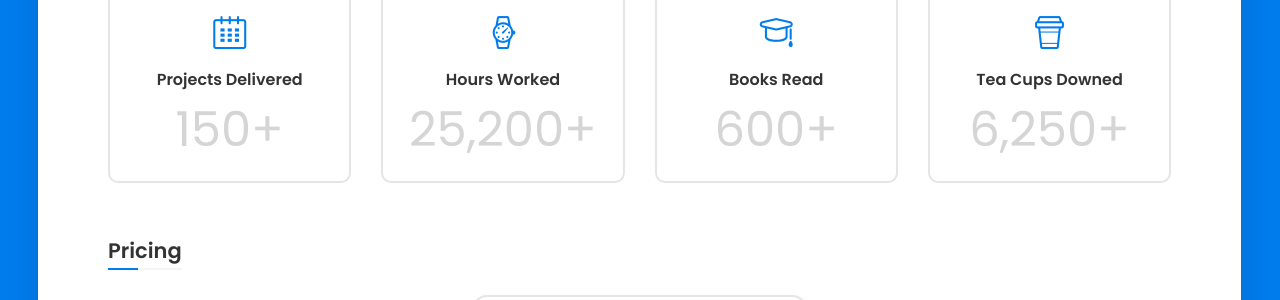
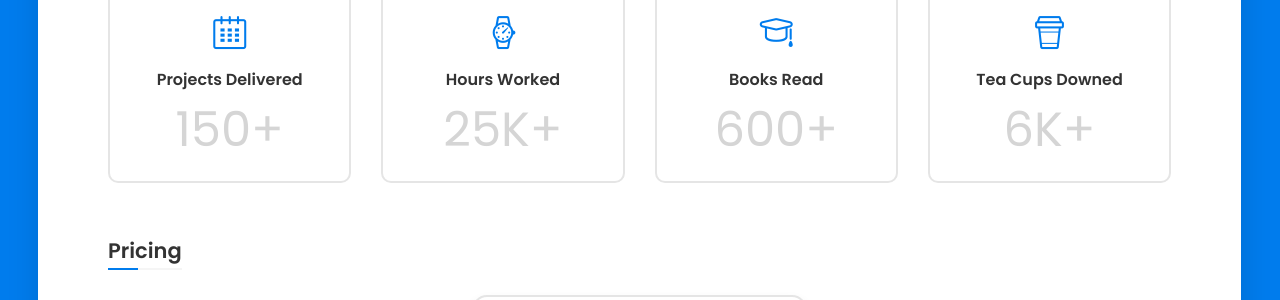
Before and after one commit to integracore2/integracore2.github.io, a Jekyll site: the page built from index.md, in a window 1280 px wide. Shown: the part 2045-2345 px from the top of the page. Built offline with Jekyll 4.4.1, drawn with Linux system fonts in a browser that asks for light colours.

Commit message:
compressed fun facts values for better fit

```diff
--- a/_data/pageconfig/index.yml
+++ b/_data/pageconfig/index.yml
@@ -5,7 +5,7 @@ fun_facts:
       icon: calendar
   2:
       title: Hours Worked
-      value: "25,200+"
+      value: "25K+"
       icon: clock
   3:
       title: Books Read
@@ -13,7 +13,7 @@ fun_facts:
       icon: study
   4:
       title: Tea Cups Downed
-      value: "6,250+"
+      value: "6K+"
       icon: cup
 
 services_title: What I Do
```
